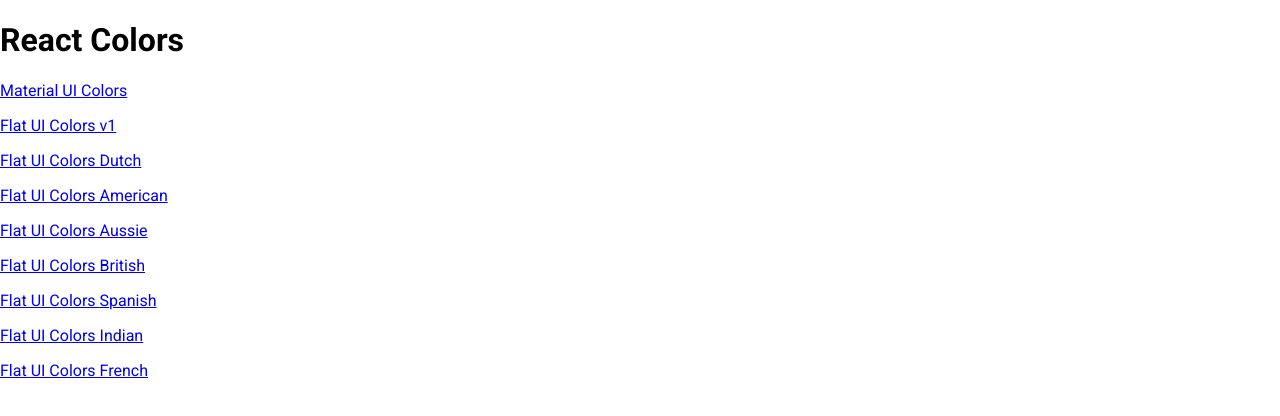
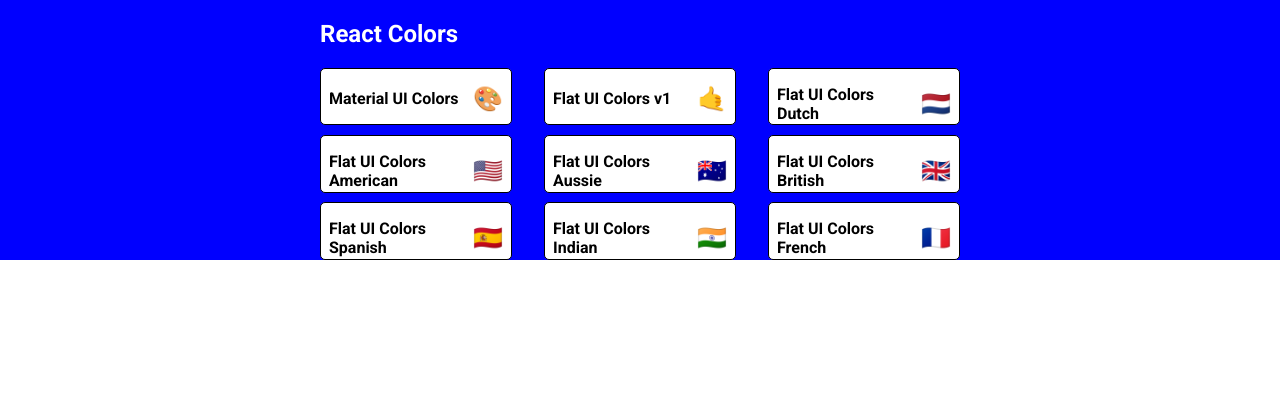
Before and after one commit to Bartosz-L/color_app_react, a React (Create React App) app: page / in a window 1280 px wide. Shown: the top 416 px of the page. Built offline with nearby package versions, Linux system fonts and the light colour scheme.

Commit message:
styling Palette list

```diff
--- /dev/null
+++ b/src/components/MiniPalette/MiniPalette.js
@@ -0,0 +1,48 @@
+import React from 'react'
+import { withStyles } from '@material-ui/styles'
+
+const styles = {
+  root: {
+    backgroundColor: 'white',
+    border: '1px solid black',
+    borderRadius: '5px',
+    padding: '0.5rem',
+    position: 'relative',
+    overflow: 'hidden',
+    '&:hover': {
+      cursor: 'pointer',
+    },
+  },
+  colors: {
+    backgroundColor: 'grey',
+  },
+  title: {
+    display: 'flex',
+    justifyContent: 'space-between',
+    alignItems: 'center',
+    margin: '0',
+    color: 'black',
+    paddingTop: '0.5rem',
+    fontSize: '1rem',
+    position: 'relative',
+  },
+  emoji: {
+    marginLeft: '0.5rem',
+    fontSize: '1.5rem',
+  },
+}
+
+const MiniPalette = props => {
+  const { classes, paletteName, emoji } = props
+
+  return (
+    <div className={classes.root}>
+      <div className={classes.colors} />
+      <h5 className={classes.title}>
+        {paletteName} <span className={classes.emoji}>{emoji}</span>
+      </h5>
+    </div>
+  )
+}
+
+export default withStyles(styles)(MiniPalette)
--- a/src/components/PaletteList/PaletteList.js
+++ b/src/components/PaletteList/PaletteList.js
@@ -1,20 +1,56 @@
 import React from 'react'
 import './PaletteList.scss'
 import { Link } from 'react-router-dom'
+import { withStyles } from '@material-ui/styles'
+import MiniPalette from '../MiniPalette/MiniPalette'
+
+const styles = {
+  root: {
+    backgroundColor: 'blue',
+    height: '100%',
+    display: 'flex',
+    alignItems: 'flex-start',
+    justifyContent: 'center',
+  },
+  container: {
+    width: '50%',
+    display: 'flex',
+    alignItems: 'flex-start',
+    flexDirection: 'column',
+    flexWrap: 'wrap',
+  },
+  nav: {
+    display: 'flex',
+    width: '100%',
+    justifyContent: 'space-between',
+    color: 'white',
+  },
+  palettes: {
+    boxSizing: 'border-box',
+    width: '100%',
+    display: 'grid',
+    gridTemplateColumns: 'repeat(3, 30%)',
+    gridGap: '5%',
+  },
+}
 
 const PaletteList = props => {
-  const { palettes } = props
+  const { palettes, classes } = props
 
   return (
-    <div>
-      <h1>React Colors</h1>
-      {palettes.map(palette => (
-        <p>
-          <Link to={`/palette/${palette.id}`}>{palette.paletteName}</Link>
-        </p>
-      ))}
+    <div className={classes.root}>
+      <div className={classes.container}>
+        <nav className={classes.nav}>
+          <h1>React Colors</h1>
+        </nav>
+        <div className={classes.palettes}>
+          {palettes.map(palette => (
+            <MiniPalette {...palette} />
+          ))}
+        </div>
+      </div>
     </div>
   )
 }
 
-export default PaletteList
+export default withStyles(styles)(PaletteList)
```
Also changed, not shown: 1 other file (tests, documents, lock files or other folders).
